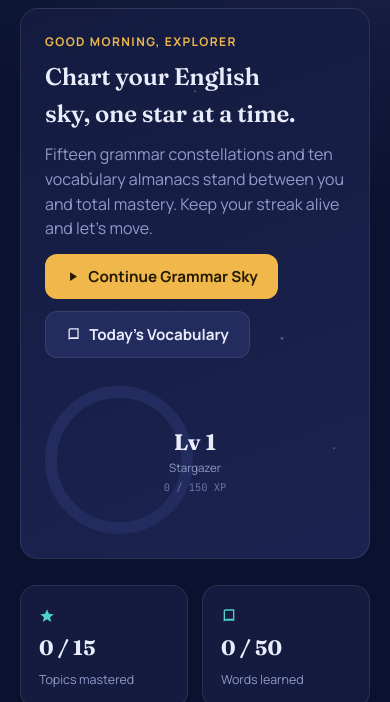
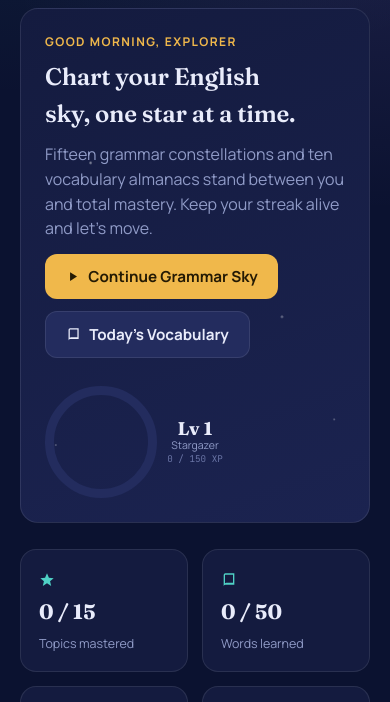
Before and after one commit to Zainabfatimahh/english-quest, a plain HTML site: page index.html in a window 390 px wide. Shown: the part 64-766 px from the top of the page. Drawn offline with Linux system fonts and the light colour scheme.

Commit message:
Refactor CSS styles for improved layout and readability

```diff
--- a/index.html
+++ b/index.html
@@ -48,7 +48,7 @@
 }
 
 *{ box-sizing:border-box; }
-html{ scroll-behavior:smooth; }
+html{ scroll-behavior:smooth; -webkit-text-size-adjust:100%; text-size-adjust:100%; }
 body{
   margin:0;
   background:
@@ -124,13 +124,13 @@ button:disabled{ cursor:not-allowed; opacity:.5; }
 .btn-disabled{ background:var(--bg-panel-3); color:var(--text-dimmer); }
 .btn-small{ padding:9px 14px; font-size:.85rem; width:100%; justify-content:center; }
 
-.xp-ring{ transform:rotate(-90deg); }
+.xp-ring{ transform:rotate(-90deg); flex:none; }
 .ring-track{ fill:none; stroke:var(--bg-panel-3); stroke-width:8; }
 .ring-fill{ fill:none; stroke:var(--gold); stroke-width:8; stroke-linecap:round; transition:stroke-dashoffset .6s ease; }
-.ring-center{ position:absolute; inset:0; display:flex; flex-direction:column; align-items:center; justify-content:center; text-align:center; }
-.ring-level{ font-family:var(--font-display); font-size:1.4rem; font-weight:700; }
-.ring-title{ font-size:.72rem; color:var(--text-dim); max-width:9ch; }
-.ring-xp{ font-family:var(--font-mono); font-size:.65rem; color:var(--text-dimmer); margin-top:2px; }
+.ring-center{ position:absolute; inset:0; display:flex; flex-direction:column; align-items:center; justify-content:center; text-align:center; padding:18%; box-sizing:border-box; overflow:hidden; line-height:1.2; }
+.ring-level{ font-family:var(--font-display); font-size:1.4rem; font-weight:700; line-height:1.1; }
+.ring-title{ font-size:.72rem; color:var(--text-dim); max-width:9ch; overflow-wrap:break-word; word-break:break-word; }
+.ring-xp{ font-family:var(--font-mono); font-size:.65rem; color:var(--text-dimmer); margin-top:2px; white-space:nowrap; }
 
 .quickstats{ display:grid; grid-template-columns:repeat(4,1fr); gap:14px; margin-bottom:26px; }
 .stat-card{ background:var(--bg-panel); border:1px solid var(--line); border-radius:16px; padding:18px; display:flex; flex-direction:column; gap:6px; align-items:flex-start; }
@@ -362,6 +362,10 @@ button:disabled{ cursor:not-allowed; opacity:.5; }
   .hero h1{ font-size:1.5rem; }
   .bar-row{ grid-template-columns:90px 1fr 40px; }
   .quickstats{ grid-template-columns:1fr 1fr; }
+  .xp-ring{ width:112px !important; height:112px !important; }
+  .ring-level{ font-size:1.15rem; }
+  .ring-title{ font-size:.66rem; max-width:8ch; }
+  .ring-xp{ font-size:.58rem; }
 }
 
 </style>
```
